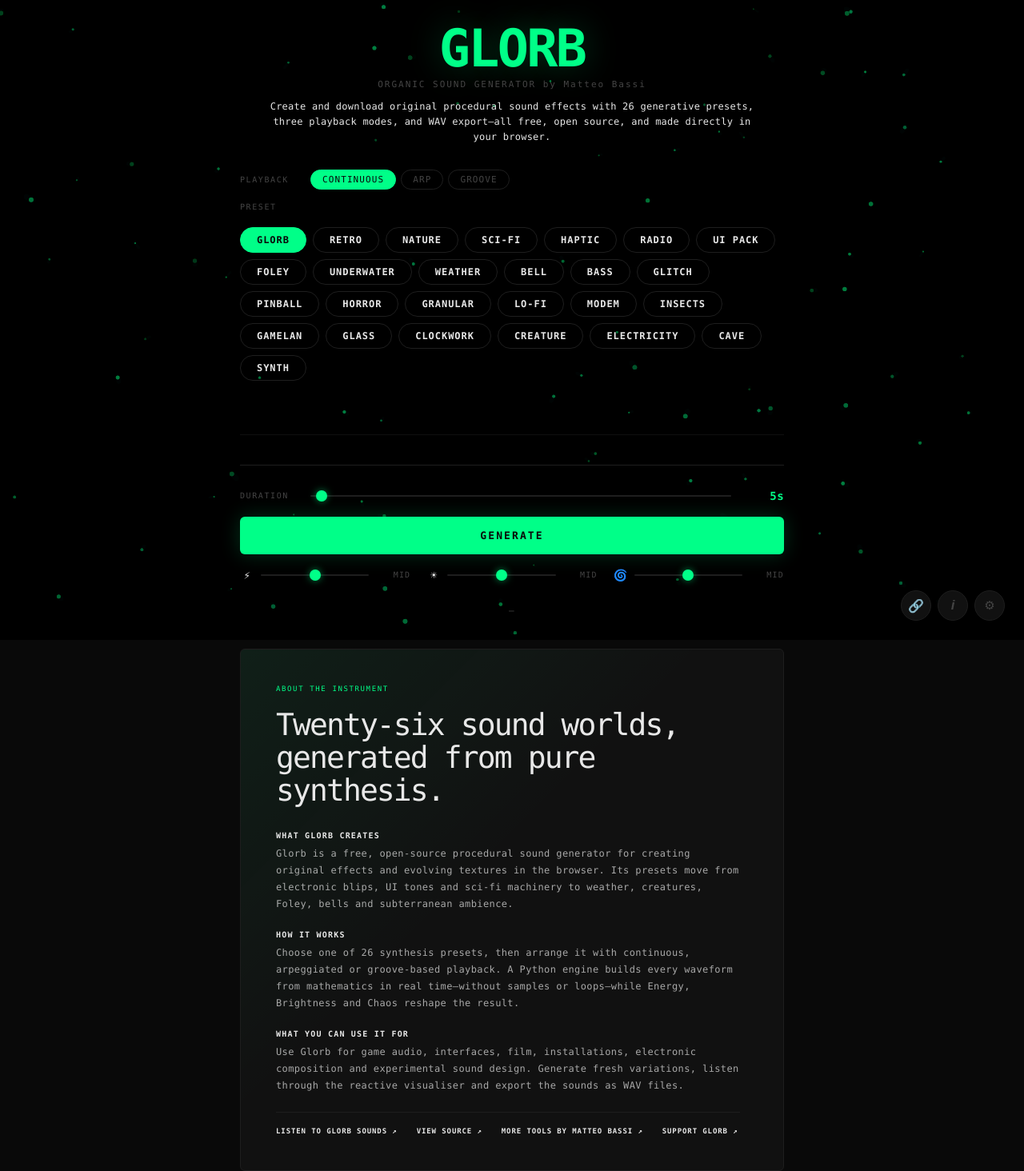
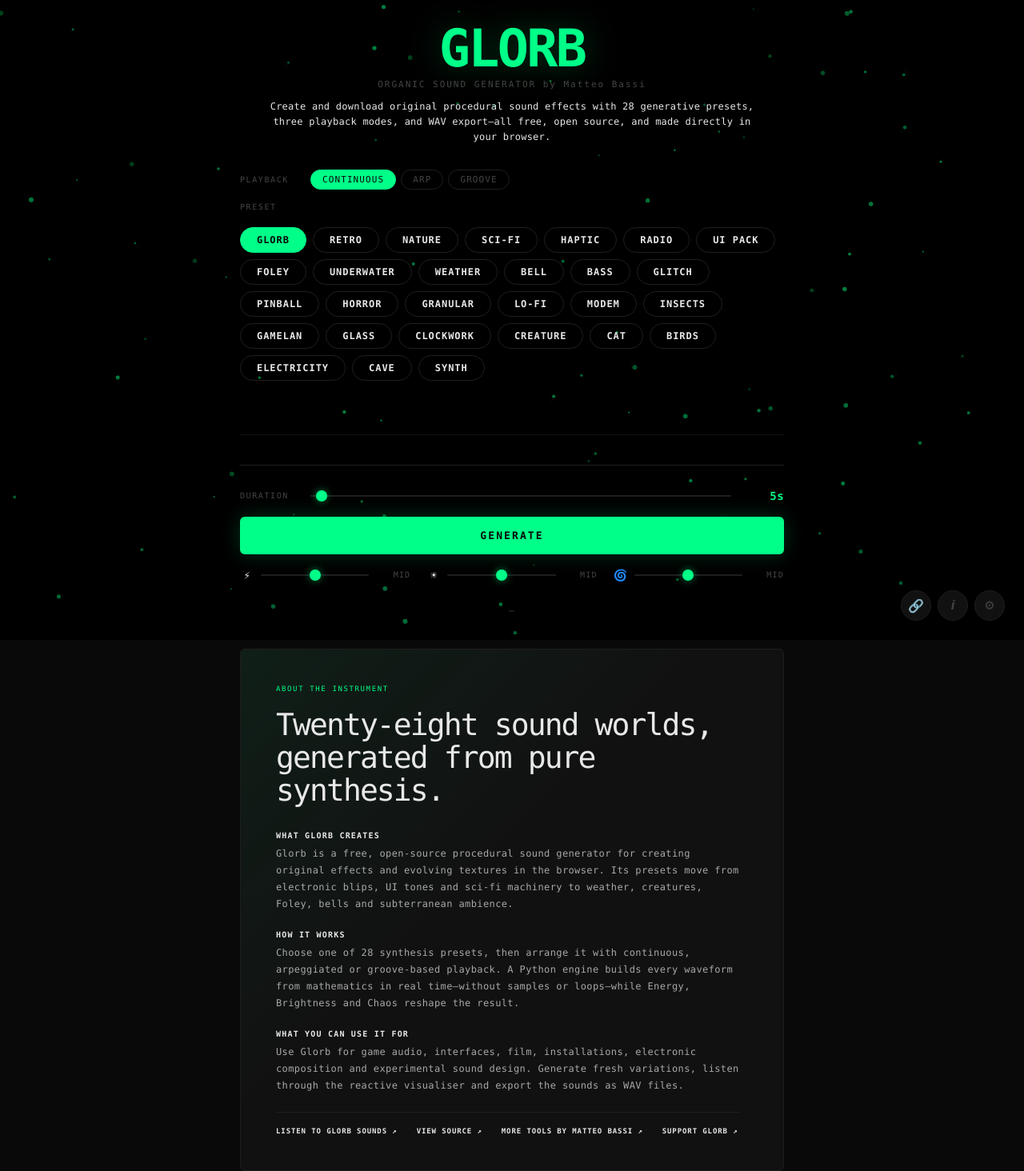
Before and after one commit to bassimatte/glorb, a Flask app: page / in a window 1280 px wide. Shown: the whole page at 80% size. Run offline with Flask 3, Linux system fonts and the light colour scheme.

Commit message:
Add procedural cat and bird presets

```diff
--- a/main.py
+++ b/main.py
@@ -42,7 +42,7 @@ PLAYBACK_MODES = {
 SOUND_PRESETS = {
     "glorb":      "Abstract electronic blips and bloops",
     "retro":      "8-bit chiptune square and pulse waves",
-    "nature":     "Birdsong, wind, rain, and forest textures",
+    "nature":     "Rain, fire, insects, and forest textures",
     "scifi":      "Phasers, warp drives, and laser bursts",
     "haptic":     "Tactile vibration pulses and clicks",
     "radio":      "AM/FM static, morse, and transmission artefacts",
@@ -63,6 +63,8 @@ SOUND_PRESETS = {
     "glass":      "Brittle shards, singing rims, and crystalline resonances",
     "clockwork":  "Ticks, ratchets, springs, and tiny mechanisms",
     "creature":   "Imaginary chirps, calls, growls, and breath",
+    "cat":        "Meows, mewls, trills, purrs, and hisses",
+    "birds":      "Peeps, whistles, trills, warbles, and calls",
     "electricity":"Arcs, transformer hum, relays, and rising charge",
     "cave":       "Drips, stones, subterranean wind, and deep rumbles",
     "synth":      "Dedicated oscillator voice for Arp playback",
@@ -2537,6 +2539,183 @@ def _creature_breath():
 _CREATURE_SOUNDS = [("chirp", _creature_chirp, 4), ("growl", _creature_growl, 2), ("call", _creature_call, 3), ("breath", _creature_breath, 2)]
 
 
+# =============================================================================
+# CAT PRESET — formant-shaped feline vocal gestures
+# =============================================================================
+
+def _cat_voiced(freq_curve, duration, nasal=0.7, breath=0.025):
+    """Harmonic glottal source shaped by feline-like vocal resonances."""
+    t = _t(duration)
+    phase = 2 * np.pi * np.cumsum(freq_curve) / SAMPLE_RATE
+    source = np.zeros(len(t), dtype=np.float64)
+    for harmonic in range(1, 13):
+        source += np.sin(harmonic * phase) / (harmonic ** 1.18)
+
+    scale = _knob(KNOB_BRIGHTNESS, 0.78, 1.22)
+    formants = (
+        (520 * scale, 980 * scale, 1.0),
+        (1000 * scale, 1750 * scale, nasal),
+        (2100 * scale, 3600 * scale, 0.32),
+    )
+    voice = source * 0.22
+    for low, high, gain in formants:
+        voice += gain * _bandpass(source, max(60, low), min(SAMPLE_RATE * 0.45, high))
+    if breath > 0:
+        air = _bandpass(np.random.randn(len(t)), 350, min(6500, SAMPLE_RATE * 0.45))
+        voice += air * breath
+    env = np.sin(np.pi * np.linspace(0, 1, len(t))) ** 0.62
+    voice *= env
+    peak = np.max(np.abs(voice))
+    return to_stereo(voice / (peak + 1e-9) * 0.68)
+
+
+def _cat_meow():
+    duration = random.uniform(0.35, 0.95)
+    t = _t(duration)
+    x = t / duration
+    base = _knob(KNOB_BRIGHTNESS, 230, 520) * random.uniform(0.88, 1.12)
+    arch = np.sin(np.pi * x) ** random.uniform(0.7, 1.25)
+    freq = base * (0.88 + random.uniform(0.65, 1.25) * arch)
+    freq *= 1 + random.uniform(0.012, 0.035) * np.sin(2 * np.pi * random.uniform(5, 9) * t)
+    return _cat_voiced(freq, duration, nasal=random.uniform(0.65, 0.95))
+
+
+def _cat_mewl():
+    duration = random.uniform(0.18, 0.48)
+    t = _t(duration)
+    x = t / duration
+    base = _knob(KNOB_BRIGHTNESS, 430, 820) * random.uniform(0.92, 1.1)
+    freq = base * (0.92 + 0.48 * np.sin(np.pi * x) ** 0.8 - 0.12 * x)
+    freq *= 1 + 0.025 * np.sin(2 * np.pi * random.uniform(8, 13) * t)
+    return _cat_voiced(freq, duration, nasal=0.92, breath=0.018)
+
+
+def _cat_two_part_call():
+    first = _cat_mewl()
+    gap = silence(random.uniform(0.025, 0.07))
+    second = _cat_meow()
+    return np.concatenate([first, gap, second])
+
+
+def _cat_trill():
+    duration = random.uniform(0.18, 0.5)
+    t = _t(duration)
+    base = _knob(KNOB_BRIGHTNESS, 320, 700) * random.uniform(0.9, 1.12)
+    flutter = 0.10 * np.sin(2 * np.pi * random.uniform(18, 30) * t)
+    glide = np.linspace(0.92, random.uniform(1.05, 1.3), len(t))
+    return _cat_voiced(base * glide * (1 + flutter), duration, nasal=0.85, breath=0.012)
+
+
+def _cat_purr():
+    duration = random.uniform(0.65, 1.6)
+    t = _t(duration)
+    fundamental = random.uniform(75, 125)
+    phase = 2 * np.pi * np.cumsum(fundamental * (1 + 0.025 * np.sin(2*np.pi*1.3*t))) / SAMPLE_RATE
+    voice = np.sin(phase) + 0.45*np.sin(2*phase) + 0.2*np.sin(3*phase)
+    pulse = 0.28 + 0.72 * np.maximum(0, np.sin(2*np.pi*random.uniform(22, 29)*t)) ** 1.7
+    rumble = _bandpass(np.random.randn(len(t)), 45, 420) * 0.3
+    env = np.sin(np.pi * np.linspace(0, 1, len(t))) ** 0.7
+    sound = (voice * pulse + rumble) * env
+    return to_stereo(sound / (np.max(np.abs(sound)) + 1e-9) * 0.58)
+
+
+def _cat_hiss():
+    duration = random.uniform(0.3, 0.85)
+    n = int(duration * SAMPLE_RATE)
+    sound = _bandpass(np.random.randn(n), 900, min(9500, SAMPLE_RATE * 0.45))
+    flutter = 0.82 + 0.18*np.sin(2*np.pi*random.uniform(7, 14)*np.arange(n)/SAMPLE_RATE)
+    env = np.sin(np.pi * np.linspace(0, 1, n)) ** 0.45
+    sound *= flutter * env
+    return to_stereo(sound / (np.max(np.abs(sound)) + 1e-9) * 0.56)
+
+
+_CAT_SOUNDS = [
+    ("meow", _cat_meow, 6),
+    ("mewl", _cat_mewl, 3),
+    ("two-part", _cat_two_part_call, 2),
+    ("trill", _cat_trill, 2),
+    ("purr", _cat_purr, 2),
+    ("hiss", _cat_hiss, 1),
+]
+
+
+# =============================================================================
+# BIRDS PRESET — melodic peeps, whistles, trills, and phrase grammar
+# =============================================================================
+
+def _bird_tone(freq_curve, duration, trill_rate=0.0, breath=0.008):
+    t = _t(duration)
+    if trill_rate:
+        freq_curve = freq_curve * (1 + random.uniform(0.018, 0.055) * np.sin(2*np.pi*trill_rate*t))
+    phase = 2 * np.pi * np.cumsum(freq_curve) / SAMPLE_RATE
+    sound = np.sin(phase) + 0.22*np.sin(2*phase + 0.4) + 0.07*np.sin(3*phase)
+    if breath:
+        sound += breath * _bandpass(np.random.randn(len(t)), 1800, min(10000, SAMPLE_RATE * 0.45))
+    env = np.sin(np.pi * np.linspace(0, 1, len(t))) ** 0.48
+    sound *= env
+    return to_stereo(sound / (np.max(np.abs(sound)) + 1e-9) * 0.62,
+                     haas_ms=random.uniform(0.4, 3.0))
+
+
+def _bird_peep():
+    duration = random.uniform(0.055, 0.16)
+    t = _t(duration)
+    x = t / duration
+    base = _knob(KNOB_BRIGHTNESS, 1700, 4300) * random.uniform(0.85, 1.18)
+    contour = 0.9 + random.uniform(0.18, 0.55) * np.sin(np.pi*x) ** 0.8
+    return _bird_tone(base * contour, duration)
+
+
+def _bird_double_peep():
+    first = _bird_peep()
+    return np.concatenate([first, silence(random.uniform(0.025, 0.075)), _bird_peep()])
+
+
+def _bird_whistle():
+    duration = random.uniform(0.16, 0.48)
+    t = _t(duration)
+    x = t / duration
+    start = _knob(KNOB_BRIGHTNESS, 1300, 3600) * random.uniform(0.85, 1.15)
+    direction = random.choice((-1, 1))
+    sweep = random.uniform(0.22, 0.7)
+    curve = x*x*(3 - 2*x)
+    freq = start * (1 + direction * sweep * curve)
+    return _bird_tone(np.maximum(700, freq), duration, trill_rate=random.uniform(4, 8))
+
+
+def _bird_trill():
+    duration = random.uniform(0.18, 0.52)
+    t = _t(duration)
+    base = _knob(KNOB_BRIGHTNESS, 1900, 4800) * random.uniform(0.88, 1.12)
+    drift = np.linspace(random.uniform(0.9, 1.0), random.uniform(1.0, 1.18), len(t))
+    return _bird_tone(base * drift, duration, trill_rate=random.uniform(22, 38), breath=0.004)
+
+
+def _bird_warble():
+    count = random.randint(3, 6)
+    parts = []
+    root = _knob(KNOB_BRIGHTNESS, 1400, 3500) * random.uniform(0.9, 1.1)
+    ratios = random.choice(([1, 1.28, 1.12, 1.5], [1.35, 1.08, 1.42, 0.96], [1, 1.5, 1.25, 1.68]))
+    for i in range(count):
+        duration = random.uniform(0.055, 0.14)
+        t = _t(duration)
+        ratio = ratios[i % len(ratios)]
+        freq = root * ratio * (1 + 0.12*np.sin(np.pi*t/duration))
+        parts.append(_bird_tone(freq, duration, trill_rate=random.uniform(7, 14), breath=0.003))
+        if i < count - 1:
+            parts.append(silence(random.uniform(0.018, 0.055)))
+    return np.concatenate(parts)
+
+
+_BIRD_SOUNDS = [
+    ("peep", _bird_peep, 5),
+    ("double-peep", _bird_double_peep, 4),
+    ("whistle", _bird_whistle, 3),
+    ("trill", _bird_trill, 3),
+    ("warble", _bird_warble, 3),
+]
+
+
 def _electric_arc():
     dur = random.uniform(.04, .22)
     n = int(dur * SAMPLE_RATE)
@@ -2636,6 +2815,14 @@ def make_clockwork_sequence(target_duration=10.0):
 
 def make_creature_sequence(target_duration=10.0):
     return _make_sound_table_sequence(_CREATURE_SOUNDS, target_duration, (.1, .55))
+
+
+def make_cat_sequence(target_duration=10.0):
+    return _make_sound_table_sequence(_CAT_SOUNDS, target_duration, (.25, 1.25), mode='cat')
+
+
+def make_birds_sequence(target_duration=10.0):
+    return _make_sound_table_sequence(_BIRD_SOUNDS, target_duration, (.12, .8), mode='birds')
 
 
 def make_electricity_sequence(target_duration=10.0):
@@ -2687,6 +2874,8 @@ _PRESET_EVENTS = {
     'glass':      lambda: _weighted_pick(_GLASS_SOUNDS),
     'clockwork':  lambda: _weighted_pick(_CLOCKWORK_SOUNDS),
     'creature':   lambda: _weighted_pick(_CREATURE_SOUNDS),
+    'cat':        lambda: _weighted_pick(_CAT_SOUNDS),
+    'birds':      lambda: _weighted_pick(_BIRD_SOUNDS),
     'electricity':lambda: _weighted_pick(_ELECTRICITY_SOUNDS),
     'cave':       lambda: _weighted_pick(_CAVE_SOUNDS),
     'nature':     lambda: make_blip()[0],   # fallback — no event table
--- a/server.py
+++ b/server.py
@@ -177,6 +177,8 @@ def generate():
             "glass":     lambda: bb.make_glass_sequence(duration),
             "clockwork": lambda: bb.make_clockwork_sequence(duration),
             "creature":  lambda: bb.make_creature_sequence(duration),
+            "cat":       lambda: bb.make_cat_sequence(duration),
+            "birds":     lambda: bb.make_birds_sequence(duration),
             "electricity":lambda: bb.make_electricity_sequence(duration),
             "cave":      lambda: bb.make_cave_sequence(duration),
             # legacy: if someone sends mode=arp or mode=groove, honour it
--- a/templates/index.html
+++ b/templates/index.html
@@ -5,12 +5,12 @@
   <meta name="viewport" content="width=device-width, initial-scale=1.0" />
   <link rel="icon" href="{{ url_for('static', filename='favicon.svg') }}" type="image/svg+xml" />
   <title>GLORB — Free Procedural Sound Generator &amp; Generative Audio Synthesiser</title>
-  <meta name="description" content="Create and download original procedural sound effects in your browser. Explore 26 generative presets, three playback modes, and WAV export—free and open source." />
+  <meta name="description" content="Create and download original procedural sound effects in your browser. Explore 28 generative presets, three playback modes, and WAV export—free and open source." />
   <link rel="canonical" href="https://bassimatte.github.io/glorb/" />
   <meta property="og:type" content="website" />
   <meta property="og:site_name" content="GLORB" />
   <meta property="og:title" content="GLORB — Free Procedural Sound Generator &amp; Generative Audio Synthesiser" />
-  <meta property="og:description" content="Create and download original procedural sound effects in your browser. Explore 26 generative presets, three playback modes, and WAV export—free and open source." />
+  <meta property="og:description" content="Create and download original procedural sound effects in your browser. Explore 28 generative presets, three playback modes, and WAV export—free and open source." />
   <meta property="og:url" content="https://bassimatte.github.io/glorb/" />
   <meta property="og:image" content="https://raw.githubusercontent.com/bassimatte/glorb/main/screenshots/main%20ui%20-%20blue%20particles.png" />
   <meta property="og:image:secure_url" content="https://raw.githubusercontent.com/bassimatte/glorb/main/screenshots/main%20ui%20-%20blue%20particles.png" />
@@ -20,7 +20,7 @@
   <meta property="og:image:alt" content="GLORB procedural sound generator interface with a blue particle background" />
   <meta name="twitter:card" content="summary_large_image" />
   <meta name="twitter:title" content="GLORB — Free Procedural Sound Generator &amp; Generative Audio Synthesiser" />
-  <meta name="twitter:description" content="Create and download original procedural sound effects with 26 generative presets, three playback modes, and WAV export." />
+  <meta name="twitter:description" content="Create and download original procedural sound effects with 28 generative presets, three playback modes, and WAV export." />
   <meta name="twitter:image" content="https://raw.githubusercontent.com/bassimatte/glorb/main/screenshots/main%20ui%20-%20blue%20particles.png" />
   <meta name="twitter:image:alt" content="GLORB procedural sound generator interface with a blue particle background" />
   <script type="application/ld+json">
@@ -31,7 +31,7 @@
     "name": "GLORB",
     "alternateName": "GLORB Procedural Sound Generator",
     "url": "https://bassimatte.github.io/glorb/",
-    "description": "Create and download original procedural sound effects in your browser with 26 generative presets, three playback modes, and WAV export.",
+    "description": "Create and download original procedural sound effects in your browser with 28 generative presets, three playback modes, and WAV export.",
     "applicationCategory": "MultimediaApplication",
     "applicationSubCategory": "AudioApplication",
     "operatingSystem": "Any",
@@ -55,7 +55,7 @@
     "license": "https://opensource.org/license/mit",
     "sameAs": "https://github.com/bassimatte/glorb",
     "featureList": [
-      "26 generative sound presets",
+      "28 generative sound presets",
       "Three playback modes",
       "Procedural sound generation",
       "WAV audio export"
@@ -752,7 +752,7 @@
       organic sound generator
       <a class="creator-link" href="https://bassimatte.github.io/">by Matteo Bassi</a>
     </div>
-    <p class="intro">Create and download original procedural sound effects with 26 generative presets, three playback modes, and WAV export—all free, open source, and made directly in your browser.</p>
+    <p class="intro">Create and download original procedural sound effects with 28 generative presets, three playback modes, and WAV export—all free, open source, and made directly in your browser.</p>
   </header>
 
   <!-- Mode selector -->
@@ -793,6 +793,8 @@
         <button class="mode-pill" data-mode="glass">Glass</button>
         <button class="mode-pill" data-mode="clockwork">Clockwork</button>
         <button class="mode-pill" data-mode="creature">Creature</button>
+        <button class="mode-pill" data-mode="cat">Cat</button>
+        <button class="mode-pill" data-mode="birds">Birds</button>
         <button class="mode-pill" data-mode="electricity">Electricity</button>
         <button class="mode-pill" data-mode="cave">Cave</button>
         <button class="mode-pill" data-mode="synth">Synth</button>
@@ -928,13 +930,13 @@
 
 <section class="about-glorb" aria-labelledby="about-glorb-title">
   <p class="about-glorb-kicker">About the instrument</p>
-  <h2 id="about-glorb-title">Twenty-six sound worlds, generated from pure synthesis.</h2>
+  <h2 id="about-glorb-title">Twenty-eight sound worlds, generated from pure synthesis.</h2>
   <div class="about-glorb-copy">
     <h3>What Glorb creates</h3>
     <p>Glorb is a free, open-source procedural sound generator for creating original effects and evolving textures in the browser. Its presets move from electronic blips, UI tones and sci-fi machinery to weather, creatures, Foley, bells and subterranean ambience.</p>
 
     <h3>How it works</h3>
-    <p>Choose one of 26 synthesis presets, then arrange it with continuous, arpeggiated or groove-based playback. A Python engine builds every waveform from mathematics in real time—without samples or loops—while Energy, Brightness and Chaos reshape the result.</p>
+    <p>Choose one of 28 synthesis presets, then arrange it with continuous, arpeggiated or groove-based playback. A Python engine builds every waveform from mathematics in real time—without samples or loops—while Energy, Brightness and Chaos reshape the result.</p>
 
     <h3>What you can use it for</h3>
     <p>Use Glorb for game audio, interfaces, film, installations, electronic composition and experimental sound design. Generate fresh variations, listen through the reactive visualiser and export the sounds as WAV files.</p>
@@ -979,6 +981,7 @@
       <li><strong>Horror textures</strong> — tremolo drones, eerie sweeps, ghost whispers and jump scares</li>
       <li><strong>Underwater soundscapes</strong> — sonar pings, bubble streams and hydrophone hiss</li>
       <li><strong>Foley and haptics</strong> — footsteps, paper rustle, clicks, taps and motor rumble</li>
+      <li><strong>Cats and birds</strong> — formant-shaped meows, pulsing purrs, melodic peeps, whistles and warbles</li>
     </ul>
 
     <h3>Synthesis Engine</h3>
@@ -1010,11 +1013,11 @@
       <li><strong>Groove</strong> — rhythmically quantised events using five groove templates and adjustable BPM</li>
     </ul>
 
-    <h3>26 Presets</h3>
+    <h3>28 Presets</h3>
     <ul>
       <li><strong>Glorb</strong> — abstract blip/bloop electronic tones</li>
       <li><strong>Retro</strong> — 8-bit chiptune square and pulse waves</li>
-      <li><strong>Nature</strong> — birdsong, wind, rain, and forest textures</li>
+      <li><strong>Nature</strong> — rain, fire, insects, and forest textures</li>
       <li><strong>Sci-Fi</strong> — phasers, warp drives, and laser bursts</li>
       <li><strong>Haptic</strong> — tactile vibration pulses and clicks</li>
       <li><strong>Radio</strong> — AM/FM static, morse, and transmission artefacts</li>
@@ -1035,6 +1038,8 @@
       <li><strong>Glass</strong> — brittle shards, singing rims, and crystalline resonances</li>
       <li><strong>Clockwork</strong> — ticks, ratchets, springs, and tiny mechanisms</li>
       <li><strong>Creature</strong> — imaginary chirps, calls, growls, and breath</li>
+      <li><strong>Cat</strong> — meows, mewls, trills, purrs, and hisses</li>
+      <li><strong>Birds</strong> — melodic peeps, whistles, trills, warbles, and calls</li>
       <li><strong>Electricity</strong> — arcs, transformer hum, relays, and rising charge</li>
       <li><strong>Cave</strong> — drips, stones, subterranean wind, and deep rumbles</li>
       <li><strong>Synth</strong> — dedicated triangle, saw, or square oscillator voice for Arp playback</li>
@@ -1156,13 +1161,13 @@ python main.py --list                 # list playback modes and presets</pre>
   const GLORB_ANALYTICS_SCHEMA = Object.freeze({
     generation_started: {
       playback: ['continuous', 'arp', 'groove'],
-      preset: ['glorb', 'retro', 'nature', 'scifi', 'haptic', 'radio', 'ui-pack', 'foley', 'underwater', 'weather', 'bell', 'bass', 'glitch', 'pinball', 'horror', 'granular', 'lofi', 'modem', 'insects', 'gamelan', 'glass', 'clockwork', 'creature', 'electricity', 'cave', 'synth'],
+      preset: ['glorb', 'retro', 'nature', 'scifi', 'haptic', 'radio', 'ui-pack', 'foley', 'underwater', 'weather', 'bell', 'bass', 'glitch', 'pinball', 'horror', 'granular', 'lofi', 'modem', 'insects', 'gamelan', 'glass', 'clockwork', 'creature', 'cat', 'birds', 'electricity', 'cave', 'synth'],
       duration: ['short', 'medium', 'long'],
       quality: ['standard', 'high', 'studio', 'float'],
     },
     generation_completed: {
       playback: ['continuous', 'arp', 'groove'],
-      preset: ['glorb', 'retro', 'nature', 'scifi', 'haptic', 'radio', 'ui-pack', 'foley', 'underwater', 'weather', 'bell', 'bass', 'glitch', 'pinball', 'horror', 'granular', 'lofi', 'modem', 'insects', 'gamelan', 'glass', 'clockwork', 'creature', 'electricity', 'cave', 'synth'],
+      preset: ['glorb', 'retro', 'nature', 'scifi', 'haptic', 'radio', 'ui-pack', 'foley', 'underwater', 'weather', 'bell', 'bass', 'glitch', 'pinball', 'horror', 'granular', 'lofi', 'modem', 'insects', 'gamelan', 'glass', 'clockwork', 'creature', 'cat', 'birds', 'electricity', 'cave', 'synth'],
       duration: ['short', 'medium', 'long'],
       quality: ['standard', 'high', 'studio', 'float'],
     },
@@ -1172,16 +1177,16 @@ python main.py --list                 # list playback modes and presets</pre>
     },
     audio_started: {
       playback: ['continuous', 'arp', 'groove'],
-      preset: ['glorb', 'retro', 'nature', 'scifi', 'haptic', 'radio', 'ui-pack', 'foley', 'underwater', 'weather', 'bell', 'bass', 'glitch', 'pinball', 'horror', 'granular', 'lofi', 'modem', 'insects', 'gamelan', 'glass', 'clockwork', 'creature', 'electricity', 'cave', 'synth'],
+      preset: ['glorb', 'retro', 'nature', 'scifi', 'haptic', 'radio', 'ui-pack', 'foley', 'underwater', 'weather', 'bell', 'bass', 'glitch', 'pinball', 'horror', 'granular', 'lofi', 'modem', 'insects', 'gamelan', 'glass', 'clockwork', 'creature', 'cat', 'birds', 'electricity', 'cave', 'synth'],
       source: ['autoplay', 'manual'],
     },
     audio_engaged: {
       playback: ['continuous', 'arp', 'groove'],
-      preset: ['glorb', 'retro', 'nature', 'scifi', 'haptic', 'radio', 'ui-pack', 'foley', 'underwater', 'weather', 'bell', 'bass', 'glitch', 'pinball', 'horror', 'granular', 'lofi', 'modem', 'insects', 'gamelan', 'glass', 'clockwork', 'creature', 'electricity', 'cave', 'synth'],
+      preset: ['glorb', 'retro', 'nature', 'scifi', 'haptic', 'radio', 'ui-pack', 'foley', 'underwater', 'weather', 'bell', 'bass', 'glitch', 'pinball', 'horror', 'granular', 'lofi', 'modem', 'insects', 'gamelan', 'glass', 'clockwork', 'creature', 'cat', 'birds', 'electricity', 'cave', 'synth'],
     },
     download_completed: {
       playback: ['continuous', 'arp', 'groove'],
-      preset: ['glorb', 'retro', 'nature', 'scifi', 'haptic', 'radio', 'ui-pack', 'foley', 'underwater', 'weather', 'bell', 'bass', 'glitch', 'pinball', 'horror', 'granular', 'lofi', 'modem', 'insects', 'gamelan', 'glass', 'clockwork', 'creature', 'electricity', 'cave', 'synth'],
+      preset: ['glorb', 'retro', 'nature', 'scifi', 'haptic', 'radio', 'ui-pack', 'foley', 'underwater', 'weather', 'bell', 'bass', 'glitch', 'pinball', 'horror', 'granular', 'lofi', 'modem', 'insects', 'gamelan', 'glass', 'clockwork', 'creature', 'cat', 'birds', 'electricity', 'cave', 'synth'],
       format: ['wav', 'zip'],
     },
     download_failed: {
@@ -1191,7 +1196,7 @@ python main.py --list                 # list playback modes and presets</pre>
     },
     share_copied: {
       playback: ['continuous', 'arp', 'groove'],
-      preset: ['glorb', 'retro', 'nature', 'scifi', 'haptic', 'radio', 'ui-pack', 'foley', 'underwater', 'weather', 'bell', 'bass', 'glitch', 'pinball', 'horror', 'granular', 'lofi', 'modem', 'insects', 'gamelan', 'glass', 'clockwork', 'creature', 'electricity', 'cave', 'synth'],
+      preset: ['glorb', 'retro', 'nature', 'scifi', 'haptic', 'radio', 'ui-pack', 'foley', 'underwater', 'weather', 'bell', 'bass', 'glitch', 'pinball', 'horror', 'granular', 'lofi', 'modem', 'insects', 'gamelan', 'glass', 'clockwork', 'creature', 'cat', 'birds', 'electricity', 'cave', 'synth'],
     },
     support_prompt_shown: { trigger: ['listening', 'download'] },
     support_action: { action: ['opened', 'later', 'closed', 'opted_out'] },
```
Also changed, not shown: docs/index.html (+21 -16 lines), generate.py (+16 -12 lines), test_new_presets.py (+33 -1 lines), README.md.
